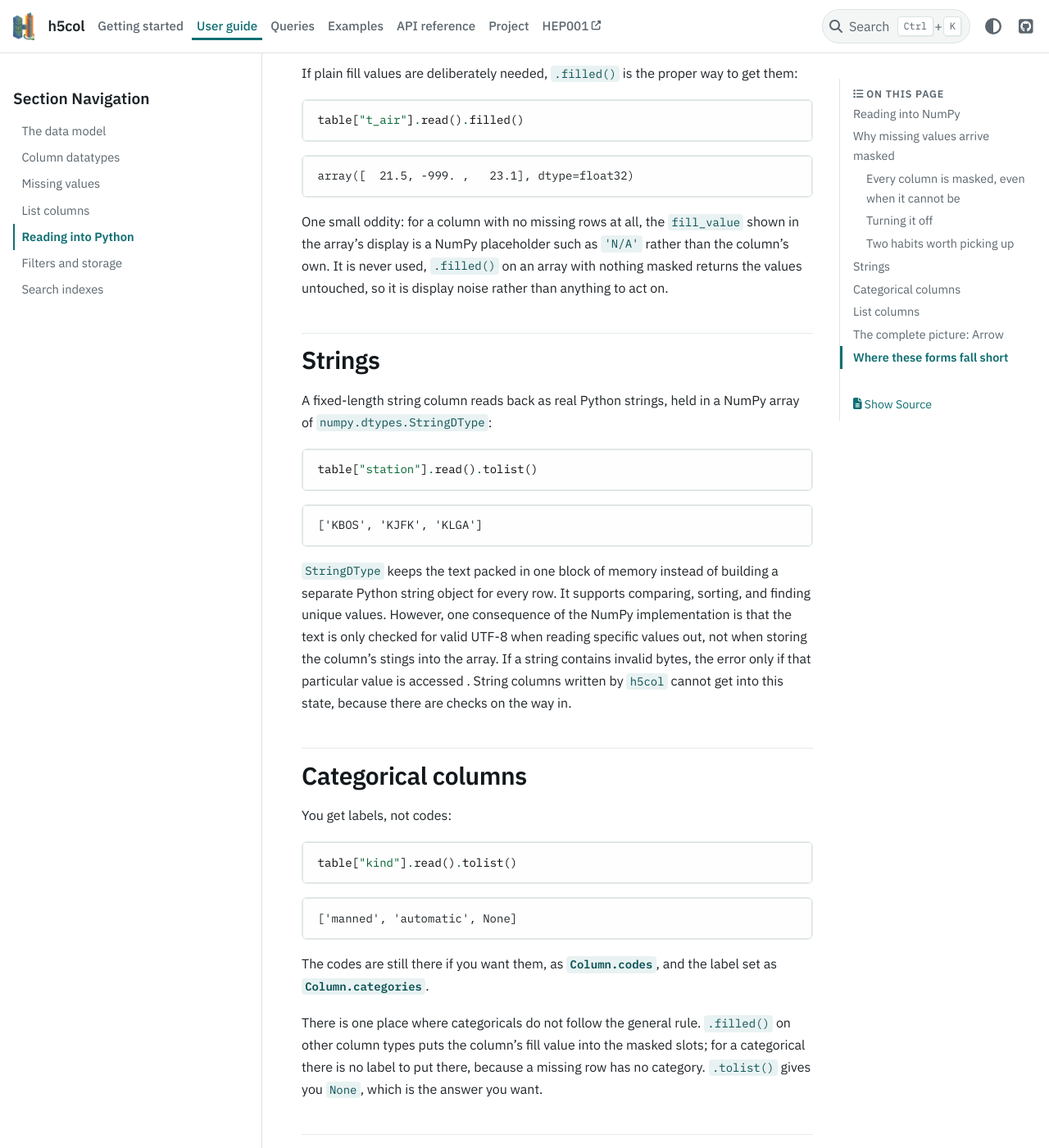
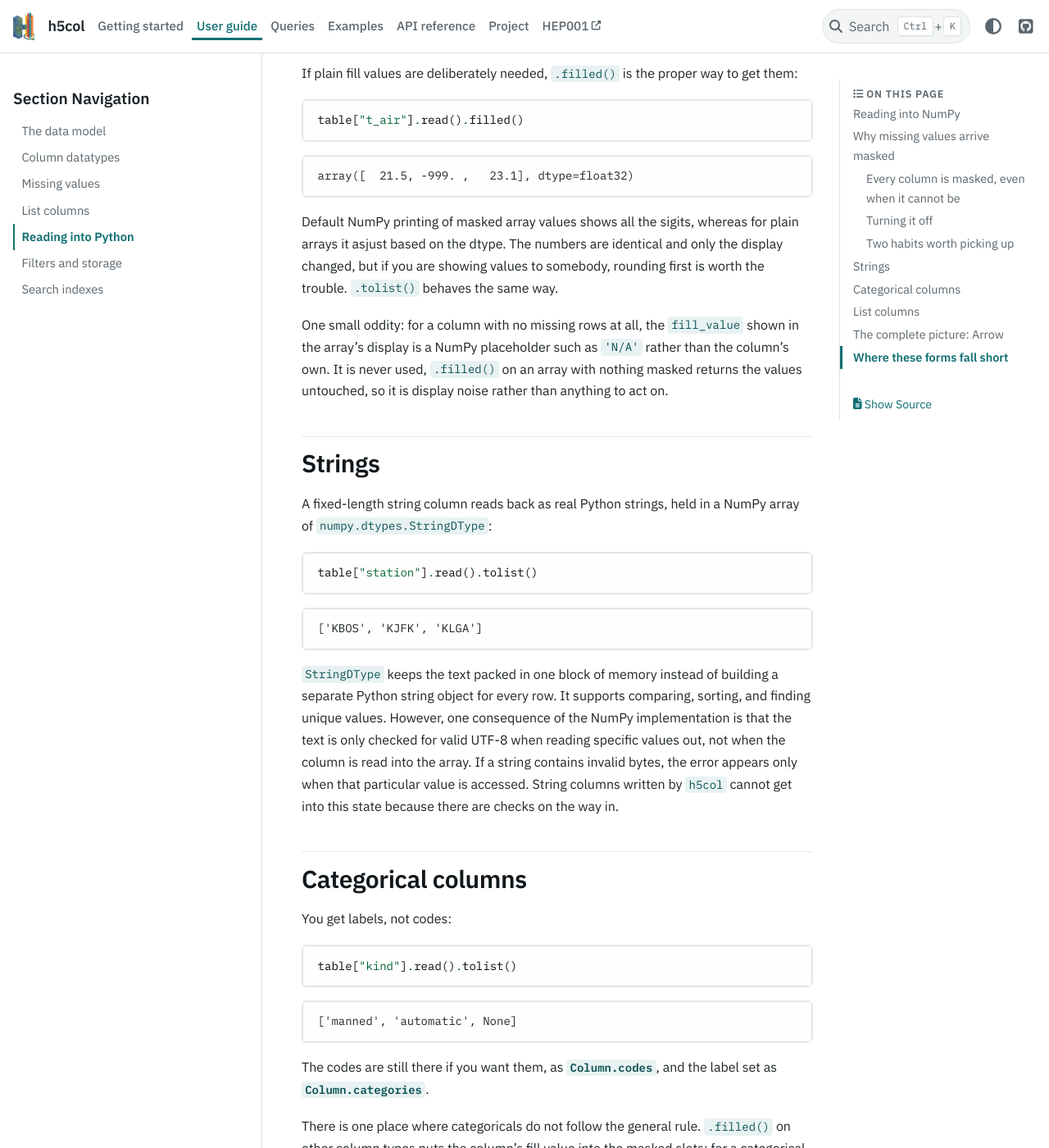
Before and after one commit to HDFGroup/h5col, a Sphinx documentation site: the page built from docs/guide/reading-into-python.md, in a window 1280 px wide and 1400 px high, scrolled down 3633 px. Shown: the whole window at 82% size. Built offline with Sphinx 7.4.7 and the PyData theme 0.15.4, drawn with Linux system fonts in a browser that asks for light colours; pages that are not in the unit, such as notebooks, are missing from menus; some of the changed text lies outside the part shown.

````diff
--- a/docs/guide/reading-into-python.md
+++ b/docs/guide/reading-into-python.md
@@ -127,7 +127,7 @@ works the same way on
 
 ### Two habits worth picking up
 
-Use `.tolist()`, not `list()`.They differ, and only one of them does what
+Use `.tolist()`, not `list()`. They differ, and only one of them does what
 you probably want:
 
 ```python
@@ -171,6 +171,11 @@ table["t_air"].read().filled()
 array([  21.5, -999. ,   23.1], dtype=float32)
 ```
 
+Default NumPy printing of masked array values shows all the sigits, whereas for
+plain arrays it asjust based on the dtype. The numbers are identical and only
+the display changed, but if you are showing values to somebody, rounding first
+is worth the trouble. `.tolist()` behaves the same way.
+
 One small oddity: for a column with no missing rows at all, the
 `fill_value` shown in the array's display is a NumPy placeholder such as
 `'N/A'` rather than the column's own. It is never used, `.filled()` on an
@@ -194,9 +199,9 @@ table["station"].read().tolist()
 separate Python string object for every row. It supports comparing, sorting, and
 finding unique values. However, one consequence of the NumPy implementation is
 that the text is only checked for valid UTF-8 when reading specific values out,
-not when storing the column's stings into the array. If a string contains
-invalid bytes, the error only if that particular value is accessed . String
-columns written by `h5col` cannot get into this state, because there are checks
+not when the column is read into the array. If a string contains invalid
+bytes, the error appears only when that particular value is accessed. String
+columns written by `h5col` cannot get into this state because there are checks
 on the way in.
 
 ## Categorical columns
````
Also changed, not shown: other parts of docs/guide/reading-into-python.md (+2 -2 lines), docs/examples.md (+7 -3 lines), examples/README.md, 7 other files.
